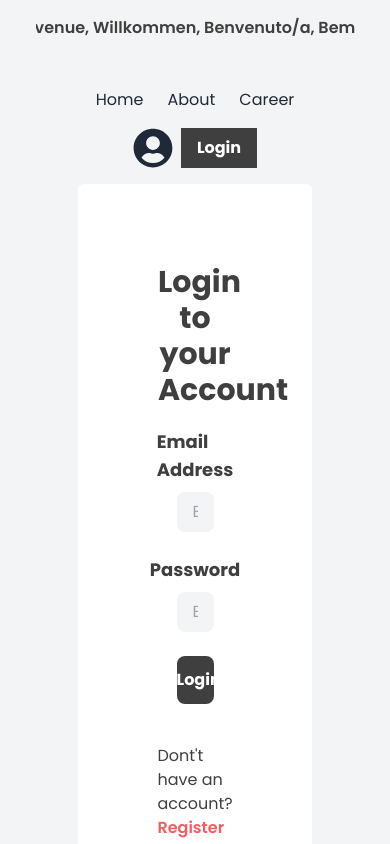
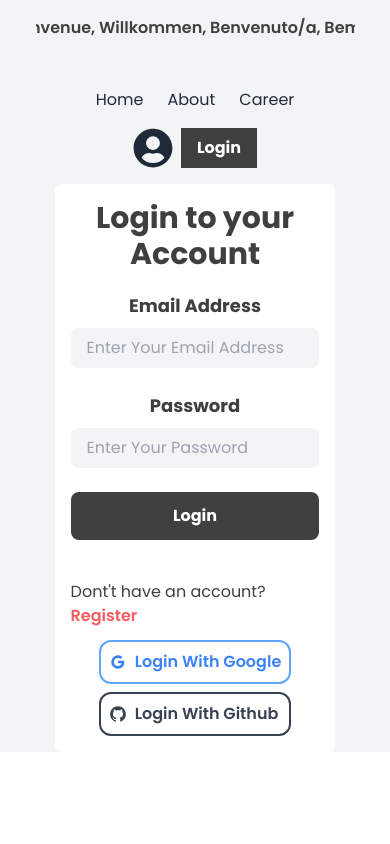
Before and after one commit to SajeedAninda/Dragon-News-Authorization, a React (Vite) app: page /login in a window 390 px wide. Shown: the top 844 px of the page. Built offline with nearby package versions, Linux system fonts and the light colour scheme; no server answers.

Commit message:
Made Login Page Responsive

```diff
--- a/src/Login.jsx
+++ b/src/Login.jsx
@@ -30,20 +30,20 @@ const Login = () => {
             <div className='w-[90%] mx-auto'>
                 <Navbar></Navbar>
                 <div className='flex justify-center h-[50%] items-center'>
-                    <div className='bg-white w-2/3 space-y-5 px-20 py-20 rounded-md'>
+                    <div className='bg-white w-[80%] md:w-2/3 space-y-5 px-4 py-4 lg:px-20 lg:py-20 rounded-md'>
                         <h1 className='text-[#403F3F] text-3xl font-bold text-center'>Login to your Account</h1>
                         <div>
                             <form onSubmit={handleLogin} className=' space-y-6'>
                                 <div className='flex flex-col gap-2 justify-center items-center'>
                                     <label className='text-[#403F3F] text-lg font-bold' id='email'>Email Address</label>
-                                    <input className='bg-gray-100 px-4 py-2 w-1/2 rounded-lg' type="email" name="email" required id="email" placeholder='Enter Your Email Address' />
+                                    <input className='bg-gray-100 px-4 py-2 w-full md:w-2/3 lg:1/2 rounded-lg' type="email" name="email" required id="email" placeholder='Enter Your Email Address' />
                                 </div>
                                 <div className='flex flex-col gap-2 justify-center items-center'>
                                     <label className='text-[#403F3F] text-lg font-bold' l id='email'>Password</label>
-                                    <input className='bg-gray-100 px-4 py-2 w-1/2 rounded-lg' type="password" name="password" required id="password" placeholder='Enter Your Password' />
+                                    <input className='bg-gray-100 px-4 py-2 w-full md:w-2/3 lg:1/2 rounded-lg' type="password" name="password" required id="password" placeholder='Enter Your Password' />
                                 </div>
                                 <div className='flex justify-center'>
-                                    <button className='bg-[#403F3F] text-white font-bold rounded-lg py-3 w-1/2' type='submit'>
+                                    <button className='bg-[#403F3F] text-white font-bold rounded-lg py-3 w-full md:w-2/3 lg:1/2' type='submit'>
                                         Login
                                     </button>
                                 </div>
```
